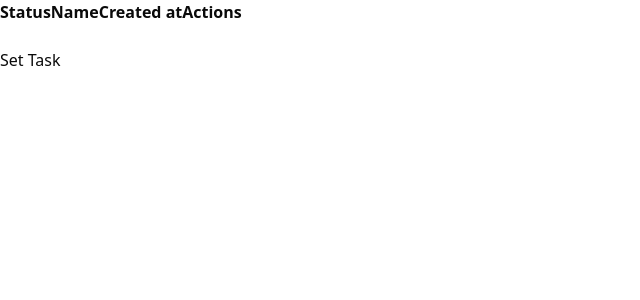
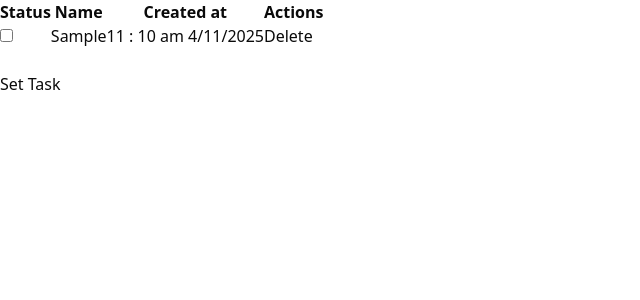
Before and after one commit to nkartikaxioned/todo-app-react, a React (Vite) app: page / in a window 1280 px wide. Both pictures are taken after typing "Sample" into the empty fields and a click on the button "Set Task". Shown: the top 300 px of the page, without its empty margins (0-640 px from the left). Built offline with nearby package versions, Linux system fonts and the light colour scheme.

Commit message:
Add: checkmark,deletetodo.jsx with functionality

```diff
--- a/src/components/checkMark.jsx
+++ b/src/components/checkMark.jsx
@@ -1,17 +1,16 @@
 
 
-export const CheckMark = ({element, todoArray}) => {
+export const CheckMark = ({element, todoArray, setTodoArray}) => {
   const {id,content, checked, date} = element;
 
-const handleOnChange = (id) => {
-  const updatedTodoArray = todoArray.filter((element) => {
-
-  })
-}
+  const handleOnChange = (id) => {
+    const updatedTodoArray = todoArray.map((todo) => todo.id === id ? {...todo, checked: !todo.checked} : todo);
+    setTodoArray(updatedTodoArray);
+  }
 
   return(
     <input type="checkbox"
-    checked={id}
+    checked={checked}
     onChange={(e) => {handleOnChange(id)}}/>
   )
 }
--- /dev/null
+++ b/src/components/deleteTodo.jsx
@@ -0,0 +1,14 @@
+
+export const DeleteTodo = ({id, todoArray, setTodoArray}) => {
+
+  const handleDelete = (id) => {
+    const updateTodoArray = todoArray.filter((todoElem) => todoElem.id !== id );
+    setTodoArray(updateTodoArray);
+  }
+
+  return (
+    <div>
+      <button onClick={(e) => {handleDelete(id);}}>Delete</button>
+    </div>
+  )
+}
--- a/src/components/todoDisplay.jsx
+++ b/src/components/todoDisplay.jsx
@@ -1,16 +1,21 @@
 import { CheckMark } from "./checkMark";
+import { DeleteTodo } from "./deleteTodo";
 
 export const TodoDisplay = ({ todoArray, setTodoArray, getDateFunction }) => {
   return (
     <table>
+      <thead>
         <tr>
           <th>Status</th>
           <th>Name</th>
           <th>Created at</th>
           <th>Actions</th>
         </tr>
+      </thead>
+      <tbody>
       {todoArray.map((element) => {
-        <tr>
+        return(
+        <tr key={element.id}>
           <td>
             <CheckMark
             element={element}
@@ -18,12 +23,24 @@ export const TodoDisplay = ({ todoArray, setTodoArray, getDateFunction }) => {
             setTodoArray = {setTodoArray}
             />
           </td>
+          <td>
+            {element.content}
+          </td>
+          <td>
+            {element.date}
+          </td>
+          <td>
+            <DeleteTodo
+            id = {element.id}
+            todoArray = {todoArray}
+            setTodoArray = {setTodoArray}
+            />
+          </td>
           <td></td>
-          <td></td>
-          <td></td>
-          <td></td>
-        </tr>;
+        </tr>
+        )
       })}
+      </tbody>
     </table>
   );
 };
--- a/src/components/todoInput.jsx
+++ b/src/components/todoInput.jsx
@@ -35,7 +35,7 @@ export const TodoInput = ({todoValue, setTodoValue, setTodoArray, getDateFunctio
           <span className="display-error">{todoValue ? "" : "Input Cannot be Empty!"}</span>
       </div>
       <div>
-        <button>Set Task</button>
+        <button type="submit">Set Task</button>
       </div>
     </form>
   )
```
Lines whose indentation alone changed are shown as unchanged.
